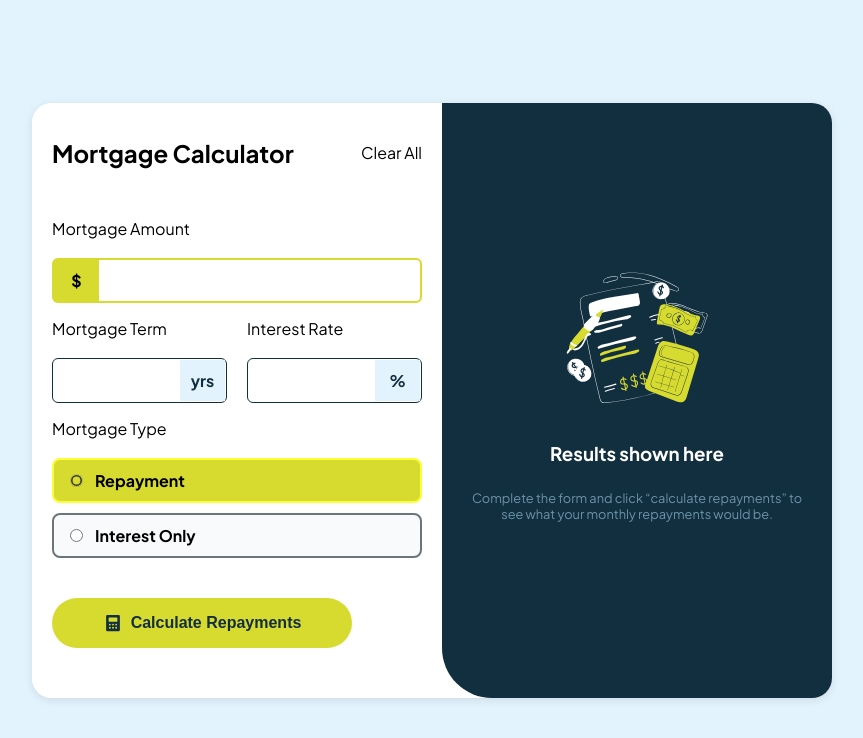
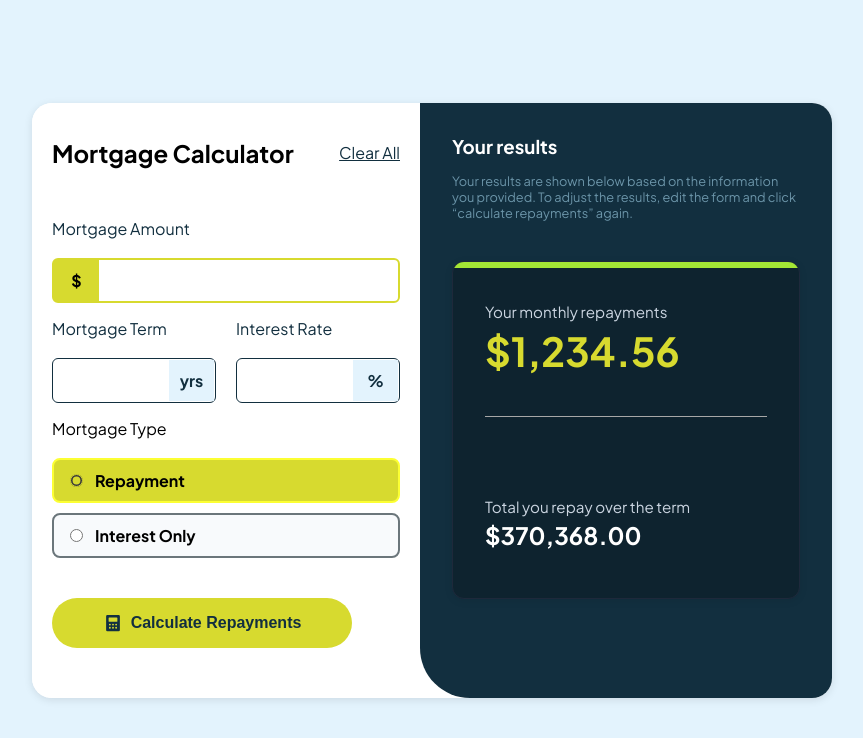
Before and after one commit to jbello-development/mortgage-repayment-calculator, a plain HTML site: page index.html in a window 1280 px wide. Shown: the whole page, without its empty margins (208-1071 px from the left). Drawn offline with Linux system fonts and the light colour scheme.

Commit message:
styling 95% done

```diff
--- a/assets/css/style.css
+++ b/assets/css/style.css
@@ -1,3 +1,6 @@
+/* =========================
+   Reset & Base Styles
+   ========================= */
 * {
     margin: 0;
     padding: 0;
@@ -10,7 +13,9 @@ body {
     color: #333;
 }
 
-/* Layout Containers */
+/* =========================
+   Layout Containers
+   ========================= */
 .container {
     display: flex;
     justify-content: center;
@@ -24,7 +29,7 @@ body {
     box-shadow: 0 2px 8px rgba(0,0,0,0.1);
     width: 800px;
     max-width: 90vw;
-    min-height: 500px;
+    min-height: 400px;
     border-radius: 20px;
     overflow: hidden;
 }
@@ -35,22 +40,24 @@ body {
     flex: 1;
     display: flex;
     flex-direction: column;
-    align-items: center;
-    justify-content: center;
-    text-align: center;
+    align-items: flex-start;
+    justify-content: flex-start;
+    text-align: left;
     min-width: 0;
-    padding: 10px;
+    padding: 32px 32px 10px 32px;
     border-bottom-left-radius: 50px;
 }
 
-/* Calculator Form */
+/* =========================
+   Calculator Form
+   ========================= */
 .calculator-form {
     flex: 1;
     display: flex;
     flex-direction: column;
     padding: 20px;
-    background-color: hsl(0, 0%, 100%);
-    color: #000000;
+    background-color: #fff;
+    color: #000;
 }
 
 .title-container {
@@ -69,17 +76,9 @@ body {
     padding: 15px 0;
 }
 
-.results h3 {
-    margin-bottom: 15px;
-}
-
-.results p {
-    padding: 10px;
-    font-size: 0.80rem;
-    color: hsl(200, 26%, 54%);
-}
-
-/* Form Layout */
+/* =========================
+   Form Layout
+   ========================= */
 .form-row {
     display: flex;
     gap: 20px;
@@ -95,7 +94,9 @@ body {
     gap: 4px;
 }
 
-/* Input with Symbol */
+/* =========================
+   Input with Symbol
+   ========================= */
 .input-with-symbol {
     position: relative;
     display: flex;
@@ -120,105 +121,6 @@ body {
     margin: 2px 0 2px 2px;
 }
 
-/* Inputs */
-#mortgage-amount {
-    width: 100%;
-    height: 45px;
-    padding: 8px 8px 8px 56px; /* top, right, bottom, left */
-    border: 2px solid hsl(61, 70%, 52%);
-    border-radius: 6px;
-    outline: none;
-    transition: border-color 0.2s;
-    box-sizing: border-box;
-}
-
-/* Mortgage Term & Interest Rate Inputs */
-#mortgage-term,
-#interest-rate {
-    width: 100%;
-    height: 45px;
-    padding-right: 48px;
-    border: 1px solid hsl(202, 55%, 16%);
-    border-radius: 6px;
-    outline: none;
-    padding: 8px;
-    transition: border-color 0.2s;
-    box-sizing: border-box;
-    background: #fff;
-}
-
-/* Mortgage Type Options */
-.mortgage-type-options {
-    display: flex;
-    flex-direction: column;   /* Stack vertically */
-    gap: 10px;                /* Space between buttons */
-    align-items: stretch;     /* Make buttons full width */
-}
-
-.mortgage-type-options label {
-    display: flex;
-    align-items: center;
-    border: 2px solid hsl(199, 7%, 45%);
-    border-radius: 8px;
-    padding: 10px 16px;
-    cursor: pointer;
-    background: #f8fafc;
-    font-weight: 600;
-    transition: border-color 0.2s, background 0.2s;
-}
-
-/* Highlight the entire label when its radio is checked */
-.mortgage-type-options label:has(input[type="radio"]:checked) {
-    background: hsl(61, 70%, 52%); /* light green */
-    border-color: hsl(61, 100%, 60%); /* green border for emphasis */
-}
-
-.mortgage-type-options input[type="radio"] {
-    accent-color: hsl(61, 70%, 52%);
-    margin-right: 12px;
-}
-
-/* Optional: Highlight selected button */
-.mortgage-type-options input[type="radio"]:checked + span,
-.mortgage-type-options input[type="radio"]:checked ~ span {
-    color: hsl(202, 55%, 16%);
-    font-weight: bold;
-}
-
-/* Results Image */
-.results-image {
-    display: block;
-    margin: 0 auto 1.5rem auto;
-    width: 150px;
-    height: 150px;
-}
-
-/* Calculate Button */
-.calculate {
-    display: flex;
-    align-items: center;
-    justify-content: center;
-    gap: 8px;
-    background-color: hsl(61, 70%, 52%);
-    color: hsl(202, 55%, 16%);
-    border: none;
-    border-radius: 25px;
-    padding: 30px 40px;    /* Increased top and bottom padding */
-    font-size: 1rem;
-    font-weight: 600;
-    cursor: pointer;
-    margin-top: 40px;
-    margin-bottom: 30px;   /* Add space below the button */
-    min-width: 300px;
-}
-
-.calculate img {
-    width: 20px;
-    height: 20px;
-    display: inline-block;
-}
-
-/* Input with symbol on the right */
 .input-with-symbol.right-symbol {
     position: relative;
     display: flex;
@@ -244,8 +146,209 @@ body {
     margin: 2px 2px 2px 0;
 }
 
-/* Red text for troubleshooting  */
-label.styling-words {
-    color: red !important;
-    font-size: 2rem !important;
+/* =========================
+   Inputs
+   ========================= */
+#mortgage-amount {
+    width: 100%;
+    height: 45px;
+    padding: 8px 8px 8px 56px;
+    border: 2px solid hsl(61, 70%, 52%);
+    border-radius: 6px;
+    outline: none;
+    transition: border-color 0.2s;
+    box-sizing: border-box;
 }
+
+#mortgage-term,
+#interest-rate {
+    width: 100%;
+    height: 45px;
+    padding-right: 48px;
+    border: 1px solid hsl(202, 55%, 16%);
+    border-radius: 6px;
+    outline: none;
+    padding: 8px;
+    transition: border-color 0.2s;
+    box-sizing: border-box;
+    background: #fff;
+}
+
+/* =========================
+   Mortgage Type Options
+   ========================= */
+.mortgage-type-options {
+    display: flex;
+    flex-direction: column;
+    gap: 10px;
+    align-items: stretch;
+}
+
+.mortgage-type-options label {
+    display: flex;
+    align-items: center;
+    border: 2px solid hsl(199, 7%, 45%);
+    border-radius: 8px;
+    padding: 10px 16px;
+    cursor: pointer;
+    background: #f8fafc;
+    font-weight: 600;
+    transition: border-color 0.2s, background 0.2s;
+}
+
+.mortgage-type-options label:has(input[type="radio"]:checked) {
+    background: hsl(61, 70%, 52%);
+    border-color: hsl(61, 100%, 60%);
+}
+
+.mortgage-type-options input[type="radio"] {
+    accent-color: hsl(61, 70%, 52%);
+    margin-right: 12px;
+}
+
+.mortgage-type-options input[type="radio"]:checked + span,
+.mortgage-type-options input[type="radio"]:checked ~ span {
+    color: hsl(202, 55%, 16%);
+    font-weight: bold;
+}
+
+/* =========================
+   Results Section
+   ========================= */
+.results h3 {
+    margin-bottom: 15px;
+}
+
+.results p {
+    font-size: 0.80rem;
+    color: hsl(200, 26%, 54%);
+}
+
+.results-image {
+    display: block;
+    margin: 0 auto 1.5rem auto;
+    width: 150px;
+    height: 150px;
+}
+
+/* Hide default message by default, show with JS */
+.default-message {
+    display: none !important;
+}
+
+/* =========================
+   Results Table
+   ========================= */
+.results-table {
+    margin-top: 2.5rem;
+    text-align: left;
+    background: hsl(202, 55%, 12%);
+    border: 1.5px solid #1e293b;
+    border-radius: 12px;
+    position: relative;
+    overflow: hidden;
+    box-shadow: 0 2px 8px rgba(0,0,0,0.08);
+    padding-left: 2rem;
+    padding-right: 2rem;
+}
+
+.results-table::before {
+    content: "";
+    display: block;
+    width: 100%;
+    height: 6px;
+    background: #a3e635;
+    position: absolute;
+    top: 0;
+    left: 0;
+    border-top-left-radius: 12px;
+    border-top-right-radius: 12px;
+    z-index: 1;
+}
+
+.results-table hr {
+    border: none;
+    border-top: 1px solid #a7a7a7;
+    margin: 2.5rem 0;
+}
+
+/* =========================
+   Results Table Labels & Values
+   ========================= */
+.monthly-repayment-label {
+    font-size: 0.95rem;
+    color: #cbd5e1 !important; /* light gray */
+    font-weight: 500;
+    margin-bottom: 0.25rem;
+    padding-top: 2.5rem; /* keep or adjust as needed for spacing */
+}
+
+.total-repay-label {
+    font-size: 0.95rem;
+    color: #cbd5e1 !important; /* light gray */
+    font-weight: 500;
+    margin-bottom: 0.25rem;
+    padding-top: 2.5rem; /* keep or adjust as needed for spacing */
+}
+
+.monthly-repayment-value {
+    font-size: 2.5rem;
+    font-weight: bold;
+    color: hsl(61, 70%, 52%);
+    margin-bottom: 1rem;
+}
+
+.total-repay-value {
+    font-size: 1.5rem;
+    font-weight: bold;
+    color: #fff !important;
+    margin-bottom: 1rem;
+    padding-bottom: 2rem;
+}
+
+/* =========================
+   Results Calculation Text
+   ========================= */
+.results-calculation h3,
+.results-calculation p {
+    text-align: left;
+    margin-left: 0;
+}
+
+/* =========================
+   Buttons & Interactive Elements
+   ========================= */
+.calculate {
+    display: flex;
+    align-items: center;
+    justify-content: center;
+    gap: 8px;
+    background-color: hsl(61, 70%, 52%);
+    color: hsl(202, 55%, 16%);
+    border: none;
+    border-radius: 25px;
+    padding: 30px 40px;
+    font-size: 1rem;
+    font-weight: 600;
+    cursor: pointer;
+    margin-top: 40px;
+    margin-bottom: 30px;
+    min-width: 300px;
+}
+
+.calculate img {
+    width: 20px;
+    height: 20px;
+    display: inline-block;
+}
+
+/* =========================
+   Utility & Misc
+   ========================= */
+.styling-words {
+    color: hsl(202, 55%, 16%) !important;
+}
+
+.title-container span {
+    text-decoration: underline;
+}
--- a/index.html
+++ b/index.html
@@ -21,12 +21,12 @@
       <div class="calculator-form">
         <div class="title-container">
           <h1>Mortgage Calculator</h1>
-          <span>Clear All</span>
+          <span class="styling-words" tabindex="0" role="button">Clear All</span>
         </div>
 
         <form action="#" method="post">
           <div class="form-group">
-            <label class="styling" for="mortgage-amount">Mortgage Amount</label>
+            <label class="styling-words" for="mortgage-amount">Mortgage Amount</label>
             <div class="input-with-symbol">
               <span class="input-symbol">$</span>
               <input type="number" id="mortgage-amount" name="mortgage-amount" required>
@@ -35,14 +35,14 @@
 
           <div class="form-row">
             <div class="form-group">
-              <label class="styling" for="mortgage-term">Mortgage Term</label>
+              <label class="styling-words" for="mortgage-term">Mortgage Term</label>
               <div class="input-with-symbol right-symbol">
                 <input type="number" id="mortgage-term" name="mortgage-term" required>
                 <span class="input-symbol right blue-bg">yrs</span>
               </div>
             </div>
             <div class="form-group">
-              <label class="styling" for="interest-rate">Interest Rate</label>
+              <label class="styling-words" for="interest-rate">Interest Rate</label>
               <div class="input-with-symbol right-symbol">
                 <input type="number" step="0.25" id="interest-rate" name="interest-rate" required>
                 <span class="input-symbol right blue-bg">%</span>
@@ -73,16 +73,39 @@
       <!-- Right box -->
       <div class="results-container">
         <div class="results">
-          <img src="./assets/images/illustration-empty.svg" alt="Results Icon" class="results-image">
-          <h3>Results shown here</h3>
-          <p class="total-repayable">
-            Complete the form and click “calculate repayments” to see what your monthly repayments would be.
-          </p>
+          <div class="default-message">
+            <img src="./assets/images/illustration-empty.svg" alt="Results Icon" class="results-image">
+            <h3>Results shown here</h3>
+            <p class="total-repayable">
+              Complete the form and click “calculate repayments” to see what your monthly repayments would be.
+            </p>
+          </div>
+          <div class="results-calculation">
+            <h3>Your results</h3>
+            <p>
+              Your results are shown below based on the information you provided. To adjust the results, edit the form and click “calculate repayments” again.
+            </p>
+            <div class="results-table">
+              <div class="monthly-repayment-label">Your monthly repayments</div>
+              <div class="monthly-repayment-value"> <!-- Large text for calculation -->
+                $1,234.56
+              </div>
+              <hr>
+              <div class="total-repay-label">Total you repay over the term</div>
+              <div class="total-repay-value"> <!-- Large text for total -->
+                $370,368.00
+              </div>
+            </div>
+
+            </div>
+          </div>
+
+          </div>
         </div>
       </div>
 
     </section>
   </main>
-
+  <script src="./assets/js/main.js"></script>
 </body>
 </html>
```
Also changed, not shown: assets/css/js/main.js (added), 1 other file.
